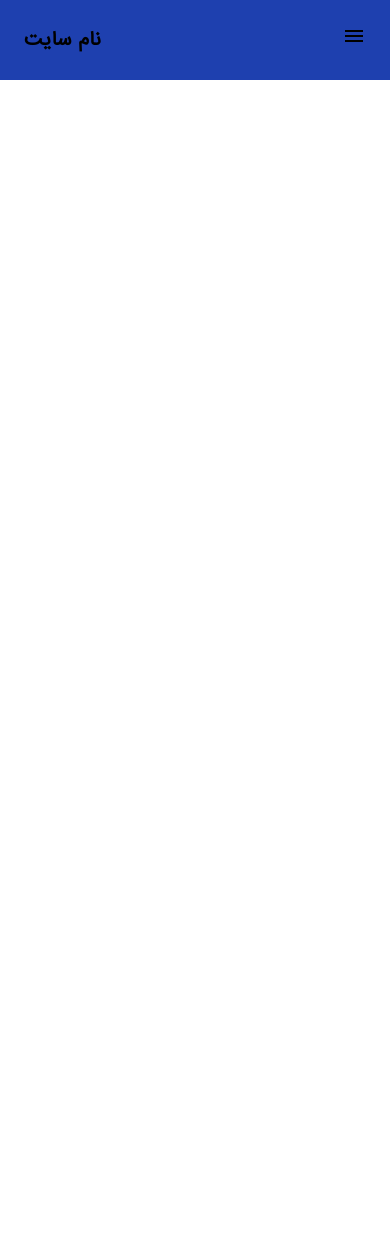
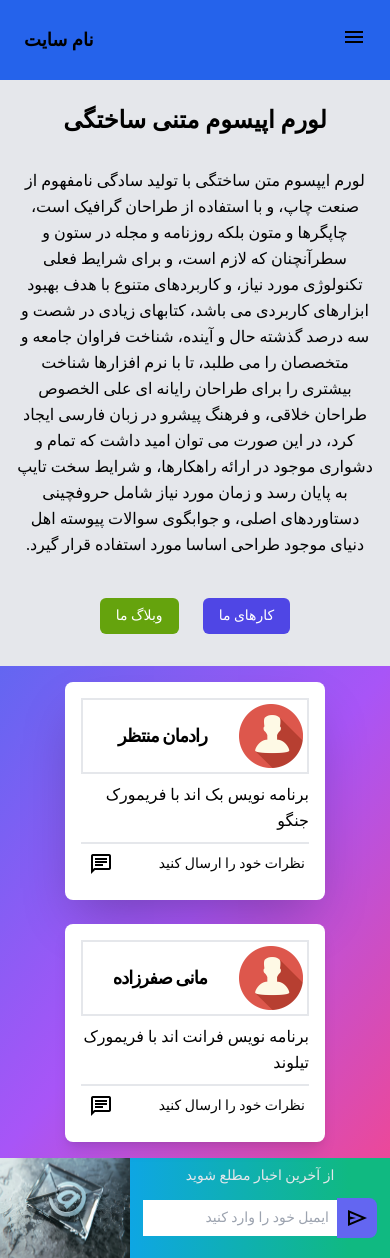
Before and after one commit to Mani-Safarzadeh/Persnoal-Website, a website: page src/pages/home.html in a window 390 px wide. Before the commit the page ends 844 px from the top, so only its background shows below. Drawn offline with nearby package versions, Linux system fonts and the light colour scheme; files whose address does not match are found by name; a web font is replaced by a local one.

Commit message:
home.html finished ready to code for responsive

```diff
--- a/package.json
+++ b/package.json
@@ -3,6 +3,7 @@
   "version": "1.0.0",
   "main": "index.js",
   "scripts": {
+    "dev": "npx tailwindcss -i ./src/css/main.css -o ./dist/tailwind.css --watch",
     "production": "cross-env NODE_ENV=production npx tailwindcss -i ./src/css/main.css -o ./dist/tailwind.css --watch"
   },
   "keywords": [],
@@ -10,6 +11,7 @@
   "license": "ISC",
   "description": "",
   "devDependencies": {
+    "@tailwindcss/aspect-ratio": "^0.4.2",
     "autoprefixer": "^10.4.19",
     "postcss": "^8.4.39",
     "tailwindcss": "^3.4.4"
--- a/src/css/main.css
+++ b/src/css/main.css
@@ -3,20 +3,13 @@
 @tailwind utilities;
 
 @layer base {
-    /*regular*/
-    @font-face{
-        font-family: "IRANSans";
-        src: url("IRANSans-web.woff"),
-            url("IranianSansRegular.ttf");
-            font-weight: normal;
-            font-style: normal;
+    @font-face {
+        font-family: "Vazir";
+        src :  url(./Vazir-Bold.eot);
+        src : url(./Vazir-Bold.eot) format("embedded-opentype"),
+                url(./Vazir-Bold.woff2) format("woff2"),
+                url(./Vazir-Bold.woff) format("woff"),
+                url(./Vazir-Bold.ttf) format("truetype");
+        font-weight: bold;
     }
-    /*farsi numbers*/
-    @font-face {
-        font-family: "IRANSans-FaNum";
-        src: url("IRANSans-FaNum.ttf");
-        font-weight: normal;
-        font-style: normal;
-    }
-    /*end*/
 }
--- a/src/fonts/IRANSans.css
+++ /dev/null
@@ -1,16 +0,0 @@
-/*regular*/
-@font-face{
-    font-family: "IRANSans";
-    src: url("IRANSans-web.woff"),
-        url("IranianSansRegular.ttf");
-        font-weight: normal;
-        font-style: normal;
-}
-/*farsi numbers*/
-@font-face {
-    font-family: "IRANSans-FaNum";
-    src: url("IRANSans-FaNum.ttf");
-    font-weight: normal;
-    font-style: normal;
-}
-/*end*/
--- a/src/pages/home.html
+++ b/src/pages/home.html
@@ -7,8 +7,8 @@
     <link rel="stylesheet" href="../../dist/tailwind.css">
     <title>نام سایت</title>
 </head>
-<body class="font-IranSans">
-    <ul class="flex fixed -right-40 top-0 flex-col h-screen w-40 bg-slate-500 transition-all duration-200 ease-linear" id="nav-menu">
+<body class="font-vazir">
+    <ul class="flex fixed -right-40 top-0 flex-col h-screen w-40 bg-slate-500 transition-all duration-200 ease-linear md:hidden" id="nav-menu">
         <span class="material-symbols-outlined py-5 px-3 cursor-pointer" id="close-menu">close</span>
         <li class="py-5 px-3 flex items-center">
             <span class="material-symbols-outlined">home</span>
@@ -27,12 +27,64 @@
             <p class="px-3 hover:text-white transition-colors duration-100">درباره ما</p>
         </li>
     </ul>
-    <header class="h-100 container bg-blue-800">
-        <nav class="container h-20 flex justify-between items-center">
-            <div class="mr-6"><span class="material-symbols-outlined text-xl2 cursor-pointer" id="btn-menu">menu</span></div>
+    <header>
+        <nav class="bg-blue-600 h-20 flex justify-between items-center">
+            <ul class="hidden md:flex items-center gap-6 mx-4">
+                <li>خانه</li>
+                <li>وبلاگ ما</li>
+                <li>تیم ما</li>
+                <li>درباره ما</li>
+            </ul>
+            <div class="mr-6"><span class="material-symbols-outlined text-xl2 cursor-pointe md:hidden" id="btn-menu">menu</span></div>
             <div class="ml-6"><h3 class="font-bold text-lg">نام سایت</h3></div>
         </nav>
+        <article class="bg-gray-200 text-center flex flex-col items-center">
+            <h1 class="font-bold text-2xl p-6">لورم اپیسوم متنی ساختگی</h1>
+            <p class="px-4 py-2 text-base line leading-relaxed">
+                لورم ایپسوم متن ساختگی با تولید سادگی نامفهوم از صنعت چاپ، و با استفاده از طراحان گرافیک است، چاپگرها و متون بلکه روزنامه و مجله در ستون و سطرآنچنان که لازم است، و برای شرایط فعلی تکنولوژی مورد نیاز، و کاربردهای متنوع با هدف بهبود ابزارهای کاربردی می باشد، کتابهای زیادی در شصت و سه درصد گذشته حال و آینده، شناخت فراوان جامعه و متخصصان را می طلبد، تا با نرم افزارها شناخت بیشتری را برای طراحان رایانه ای علی الخصوص طراحان خلاقی، و فرهنگ پیشرو در زبان فارسی ایجاد کرد، در این صورت می توان امید داشت که تمام و دشواری موجود در ارائه راهکارها، و شرایط سخت تایپ به پایان رسد و زمان مورد نیاز شامل حروفچینی دستاوردهای اصلی، و جوابگوی سوالات پیوسته اهل دنیای موجود طراحی اساسا مورد استفاده قرار گیرد.
+            </p>
+            <div class="flex items-center justify-center py-8 text-sm gap-6">
+                <a class="bg-indigo-600 rounded-md text-white px-4 py-2" href="#">کارهای ما</a>
+                <a class="bg-lime-600 rounded-md text-white px-4 py-2" href="#">وبلاگ ما</a>
+            </div>
+        </article>
     </header>
+    <main class="bg-gradient-to-br from-indigo-500 via-purple-500 to-pink-500 flex flex-col items-center gap-6">
+        <section class="bg-white shadow-2xl rounded-lg p-4 overflow-hidden w-2/3 mx-5 mt-4"> <!--self start -->
+            <div class="flex items-center gap-8 border-2 border-gray-200 p-1">
+                <img class="w-16 h-16" src="../img/Contact-icon.png" alt="person">
+                <h4 class="text-lg font-bold tracking-tighter">رادمان منتظر</h4>
+            </div>
+            <p class="py-2 leading-relaxed">برنامه نویس بک اند با فریمورک جنگو</p>
+            <div class="flex items-center justify-between border-solid border-t-2 border-gray-200 p-1">
+                <p class="text-sm">نظرات خود را ارسال کنید</p>
+                <span class="material-symbols-outlined hover:text-white hover:bg-blue-600 transition-all duration-300 rounded-xl p-1">chat</span>
+            </div>
+        </section>
+        <section class="bg-white shadow-lg rounded-lg p-4 overflow-hidden w-2/3 mx-5 mb-4"> <!--self end-->
+            <div class="flex items-center gap-8 border-2 border-gray-200 p-1">
+                <img class="w-16 h-16" src="../img/Contact-icon.png" alt="person">
+                <h4 class="text-lg font-bold tracking-tighter">مانی صفرزاده</h4>
+            </div>
+            <p class="py-2 leading-relaxed">برنامه نویس فرانت اند با فریمورک تیلوند</p>
+            <div class="flex items-center justify-between border-solid border-t-2 border-gray-200 p-1">
+                <p class="text-sm">نظرات خود را ارسال کنید</p>
+                <span class="material-symbols-outlined hover:text-white hover:bg-blue-600 transition-all duration-300 rounded-xl p-1">chat</span>
+            </div>
+        </section>
+    </main>
+        <footer class="bg-gradient-to-r from-indigo-500 from-10% via-sky-500 via-30% to-emerald-500 to-90%">
+            <section class="flex items-center">
+                <div class="w-2/3 h-full flex flex-col items-center my-2">
+                    <h6 class="text-gray-200 text-sm">از آخرین اخبار مطلع شوید</h6>
+                    <form action="#" class="flex items-center p-3 overflow-hidden">
+                        <span class="material-symbols-outlined bg-indigo-500 p-2 rounded-e-lg" id="send-email">send</span>
+                        <input class="p-2 text-sm" type="text" name="email" id="email" placeholder="ایمیل خود را وارد کنید">
+                    </form>
+                </div>
+                <img class="w-1/3 self-stretch" src="../img/StockCake-Shattered Glass Symbol_1720330789.jpg" alt="email">
+            </section>
+        </footer>
     <script src="../js/app.js"></script>
 </body>
 </html>
--- a/tailwind.config.js
+++ b/tailwind.config.js
@@ -7,9 +7,15 @@ module.exports = {
   theme: {
     extend: {
       fontFamily: {
-        'IranSans': '\'IRANSans\''
+        'vazir': '\'Vazir\''
       }
     },
   },
-  plugins: [],
+  corePlugins: {
+    aspectRatio: false,
+  },
+  plugins: [
+    require('@tailwindcss/aspect-ratio'),
+    // ...
+  ],
 }
```
Also changed, not shown: dist/tailwind.css, src/fonts/IRANSans-FaNum.ttf (deleted), src/fonts/IRANSans-web.woff (deleted), src/fonts/IranianSansRegular.ttf (deleted), src/img/Contact-icon.png (added), src/img/StockCake-Shattered Glass Symbol_1720330789.jpg (added), 1 other file.
